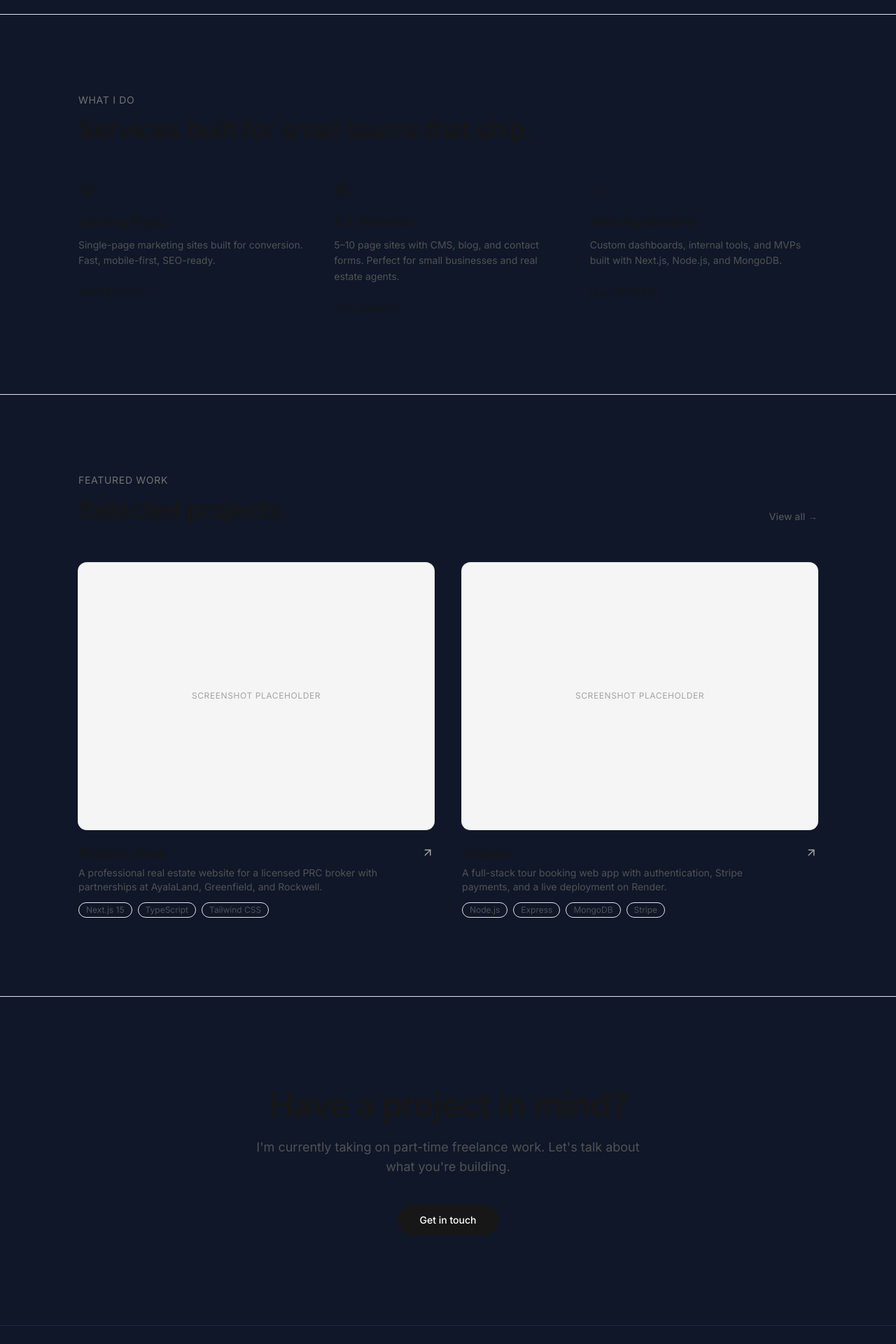
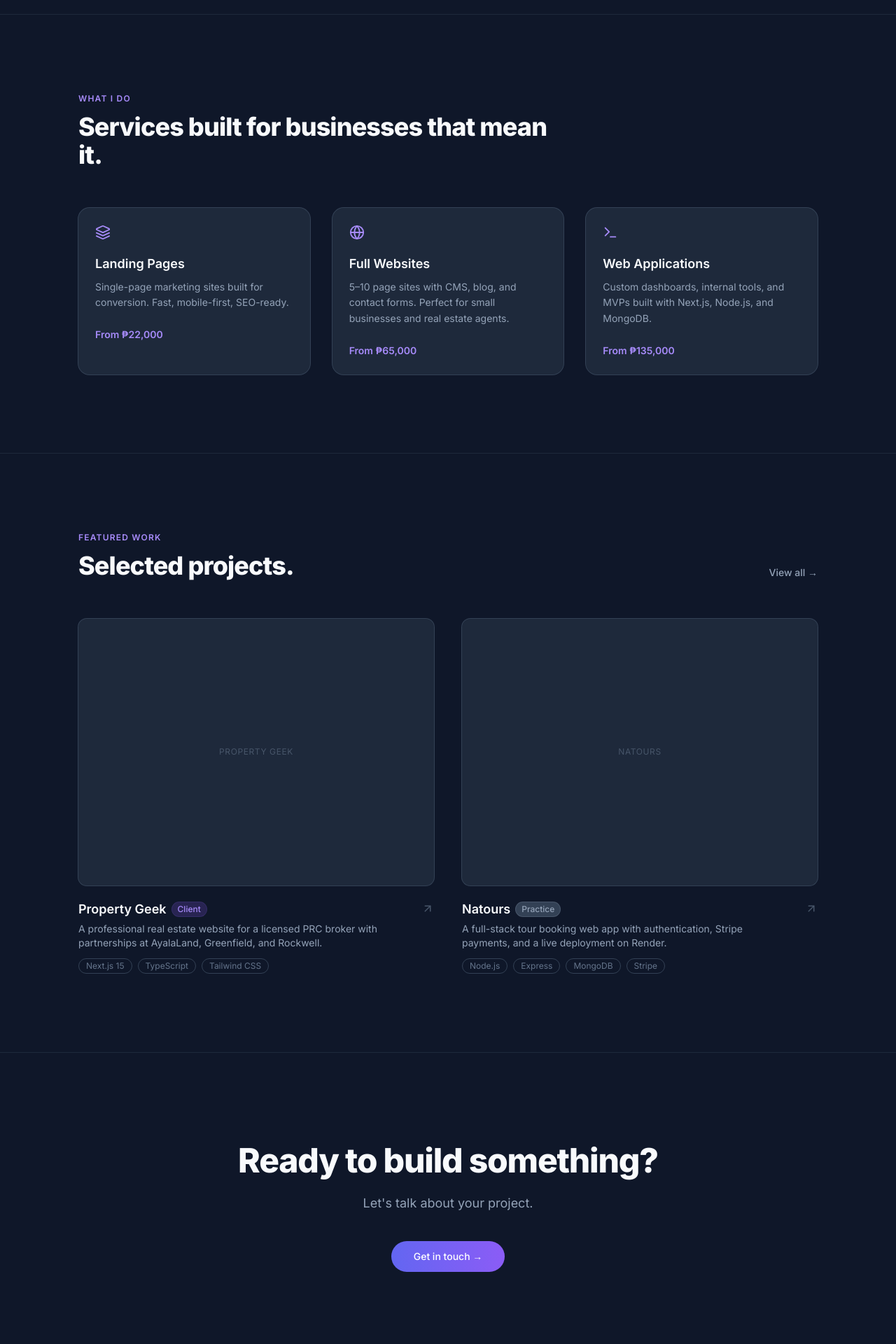
Before and after one commit to meloiTheGymRatDeveloper/AwesomePortfolio, a Next.js app in the folder Documents/Meloi/Claude/portfolio-site/: page / in a window 1280 px wide. Shown: the part 1420-3340 px from the top of the page at 70% size. Built offline with nearby package versions, Linux system fonts and the light colour scheme.

Commit message:
feat: dark homepage sections — services cards, project badges, new CTA copy

```diff
--- a/Documents/Meloi/Claude/portfolio-site/components/sections/cta.tsx
+++ b/Documents/Meloi/Claude/portfolio-site/components/sections/cta.tsx
@@ -3,20 +3,19 @@ import Container from "../container";
 
 export default function CTA() {
   return (
-    <section className="border-t border-neutral-200 py-24 md:py-32">
+    <section className="border-t border-slate-800 py-24 md:py-32">
       <Container className="text-center">
-        <h2 className="mx-auto max-w-2xl text-3xl font-semibold tracking-tight text-neutral-900 md:text-5xl md:leading-[1.1]">
-          Have a project in mind?
+        <h2 className="mx-auto max-w-2xl text-3xl font-extrabold tracking-tight text-slate-50 md:text-5xl md:leading-[1.1]">
+          Ready to build something?
         </h2>
-        <p className="mx-auto mt-5 max-w-xl text-lg text-neutral-600">
-          I&apos;m currently taking on part-time freelance work. Let&apos;s talk
-          about what you&apos;re building.
+        <p className="mx-auto mt-5 max-w-xl text-lg text-slate-400">
+          Let&apos;s talk about your project.
         </p>
         <Link
           href="/contact"
-          className="mt-10 inline-flex items-center rounded-full bg-neutral-900 px-8 py-3 text-sm font-medium text-white transition-colors hover:bg-neutral-800"
+          className="mt-10 inline-flex items-center rounded-full bg-gradient-to-r from-indigo-500 to-violet-500 px-8 py-3 text-sm font-medium text-white transition-opacity hover:opacity-90"
         >
-          Get in touch
+          Get in touch →
         </Link>
       </Container>
     </section>
--- a/Documents/Meloi/Claude/portfolio-site/components/sections/featured-work.tsx
+++ b/Documents/Meloi/Claude/portfolio-site/components/sections/featured-work.tsx
@@ -7,20 +7,20 @@ export default function FeaturedWork() {
   const featured = projects.slice(0, 2);
 
   return (
-    <section id="work" className="border-t border-neutral-200 py-20 md:py-28">
+    <section id="work" className="border-t border-slate-800 py-20 md:py-28">
       <Container>
         <div className="mb-14 flex items-end justify-between">
           <div className="max-w-2xl">
-            <p className="mb-3 text-sm uppercase tracking-wider text-neutral-500">
+            <p className="mb-3 text-xs font-semibold uppercase tracking-widest text-violet-400">
               Featured work
             </p>
-            <h2 className="text-3xl font-semibold tracking-tight text-neutral-900 md:text-4xl">
+            <h2 className="text-3xl font-extrabold tracking-tight text-slate-50 md:text-4xl">
               Selected projects.
             </h2>
           </div>
           <Link
             href="/work"
-            className="hidden text-sm font-medium text-neutral-600 underline-offset-4 transition-colors hover:text-neutral-900 hover:underline md:inline"
+            className="hidden text-sm font-medium text-slate-400 underline-offset-4 transition-colors hover:text-slate-50 hover:underline md:inline"
           >
             View all →
           </Link>
@@ -33,24 +33,36 @@ export default function FeaturedWork() {
               href={`/work/${project.slug}`}
               className="group block"
             >
-              <div className="relative aspect-[4/3] w-full overflow-hidden rounded-xl bg-neutral-100 ring-1 ring-neutral-200 transition-all group-hover:ring-neutral-300">
-                <div className="absolute inset-0 flex items-center justify-center text-xs uppercase tracking-wider text-neutral-400">
-                  Screenshot placeholder
+              <div className="relative aspect-[4/3] w-full overflow-hidden rounded-xl bg-slate-800 ring-1 ring-slate-700 transition-all group-hover:ring-violet-500/50">
+                <div className="absolute inset-0 flex items-center justify-center text-xs uppercase tracking-wider text-slate-600">
+                  {project.title}
                 </div>
               </div>
               <div className="mt-5 flex items-start justify-between">
                 <div>
-                  <h3 className="text-lg font-semibold text-neutral-900">
-                    {project.title}
-                  </h3>
-                  <p className="mt-1 max-w-md text-sm text-neutral-600">
+                  <div className="flex items-center gap-2">
+                    <h3 className="text-lg font-semibold text-slate-50">
+                      {project.title}
+                    </h3>
+                    {project.projectType === "client" && (
+                      <span className="rounded-full bg-violet-500/20 px-2 py-0.5 text-xs font-medium text-violet-400 ring-1 ring-violet-500/30">
+                        Client
+                      </span>
+                    )}
+                    {project.projectType === "practice" && (
+                      <span className="rounded-full bg-slate-700 px-2 py-0.5 text-xs font-medium text-slate-400 ring-1 ring-slate-600">
+                        Practice
+                      </span>
+                    )}
+                  </div>
+                  <p className="mt-1 max-w-md text-sm text-slate-400">
                     {project.summary}
                   </p>
                   <div className="mt-3 flex flex-wrap gap-2">
                     {project.stack.map((tech) => (
                       <span
                         key={tech}
-                        className="rounded-full border border-neutral-200 px-2.5 py-0.5 text-xs text-neutral-600"
+                        className="rounded-full border border-slate-700 px-2.5 py-0.5 text-xs text-slate-500"
                       >
                         {tech}
                       </span>
@@ -59,7 +71,7 @@ export default function FeaturedWork() {
                 </div>
                 <ArrowUpRight
                   size={18}
-                  className="mt-1 shrink-0 text-neutral-400 transition-all group-hover:-translate-y-0.5 group-hover:translate-x-0.5 group-hover:text-neutral-900"
+                  className="mt-1 shrink-0 text-slate-600 transition-all group-hover:-translate-y-0.5 group-hover:translate-x-0.5 group-hover:text-violet-400"
                 />
               </div>
             </Link>
--- a/Documents/Meloi/Claude/portfolio-site/components/sections/services.tsx
+++ b/Documents/Meloi/Claude/portfolio-site/components/sections/services.tsx
@@ -3,28 +3,31 @@ import Container from "../container";
 
 export default function Services() {
   return (
-    <section id="services" className="border-t border-neutral-200 py-20 md:py-28">
+    <section id="services" className="border-t border-slate-800 py-20 md:py-28">
       <Container>
         <div className="mb-14 max-w-2xl">
-          <p className="mb-3 text-sm uppercase tracking-wider text-neutral-500">
+          <p className="mb-3 text-xs font-semibold uppercase tracking-widest text-violet-400">
             What I do
           </p>
-          <h2 className="text-3xl font-semibold tracking-tight text-neutral-900 md:text-4xl">
-            Services built for small teams that ship.
+          <h2 className="text-3xl font-extrabold tracking-tight text-slate-50 md:text-4xl">
+            Services built for businesses that mean it.
           </h2>
         </div>
 
-        <div className="grid gap-10 md:grid-cols-3">
+        <div className="grid gap-8 md:grid-cols-3">
           {services.map((service) => (
-            <div key={service.title} className="flex flex-col">
-              <service.Icon size={22} className="mb-5 text-neutral-900" />
-              <h3 className="text-lg font-semibold text-neutral-900">
+            <div
+              key={service.title}
+              className="flex flex-col rounded-2xl bg-slate-800 p-6 ring-1 ring-slate-700"
+            >
+              <service.Icon size={22} className="mb-5 text-violet-400" />
+              <h3 className="text-lg font-semibold text-slate-50">
                 {service.title}
               </h3>
-              <p className="mt-2 text-sm leading-relaxed text-neutral-600">
+              <p className="mt-2 text-sm leading-relaxed text-slate-400">
                 {service.description}
               </p>
-              <p className="mt-6 text-sm font-medium text-neutral-900">
+              <p className="mt-6 text-sm font-semibold text-violet-400">
                 {service.startingPrice}
               </p>
             </div>
```
